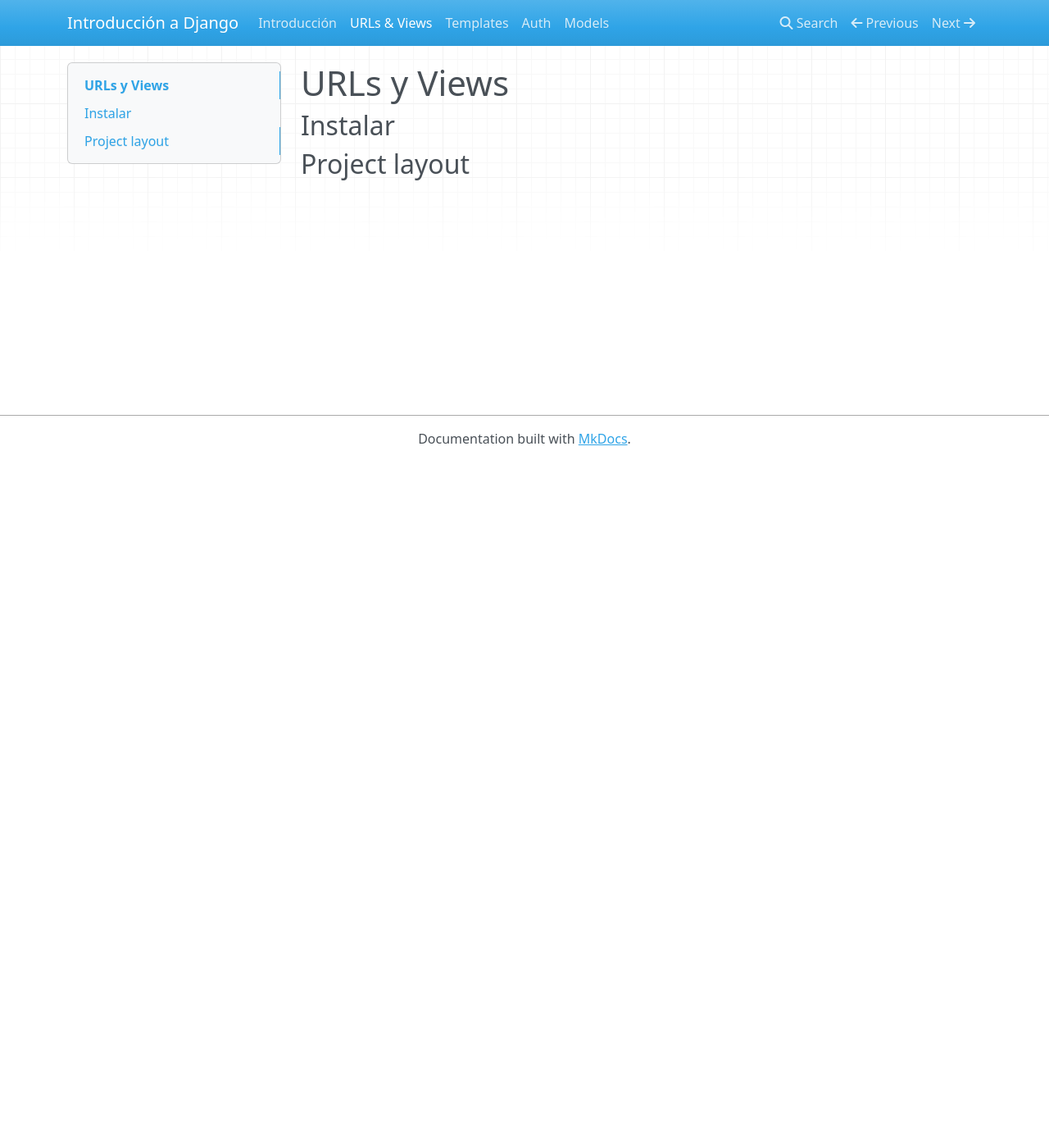
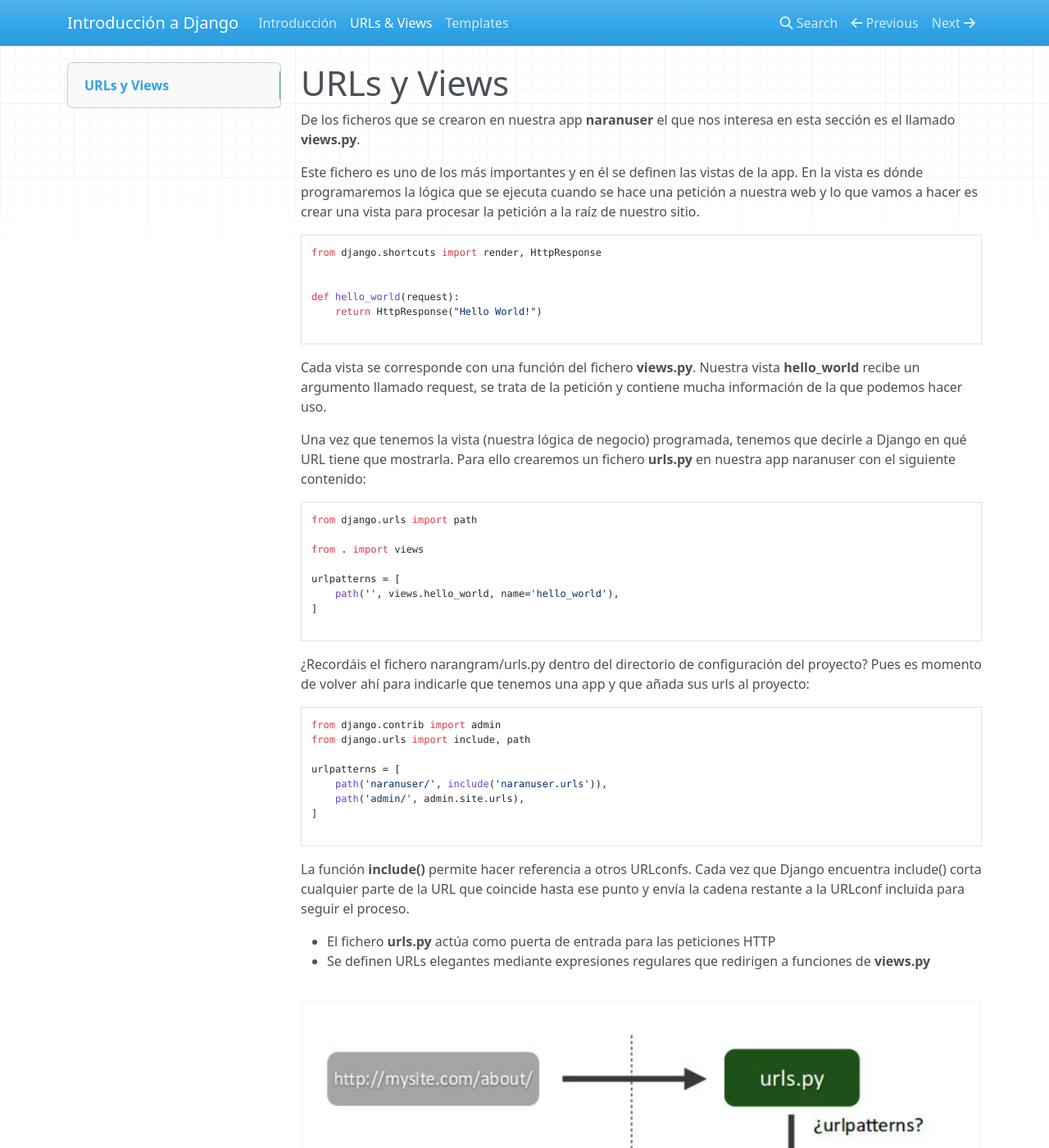
Before and after one commit to jmrivas86/introduccion-a-django, an MkDocs documentation site: the page built from doc/docs/urls_views.md, in a window 1280 px wide and 1400 px high. Shown: the whole window at 82% size. Built offline with MkDocs 1.6.1, drawn with Linux system fonts in a browser that asks for light colours; nearby versions of some CDN libraries; some of the changed text lies outside the part shown.

Commit message:
Intro, create project, create app, new views and urls

````diff
--- a/doc/docs/auth.md
+++ b/doc/docs/auth.md
@@ -1,7 +1,3 @@
-# URLs y Views
+# Usuarios en Django
 
 ## Instalar
-
-
-
-## Project layout
--- a/doc/docs/urls_views.md
+++ b/doc/docs/urls_views.md
@@ -1,7 +1,63 @@
 # URLs y Views
 
-## Instalar
+De los ficheros que se crearon en nuestra app **naranuser** el que nos interesa en esta sección es el llamado
+**views.py**.
+
+Este fichero es uno de los más importantes y en él se definen las vistas de la app. En la vista es dónde programaremos
+la lógica que se ejecuta cuando se hace una petición a nuestra web y lo que vamos a hacer es crear una vista
+para procesar la petición a la raíz de nuestro sitio.
+
+```
+from django.shortcuts import render, HttpResponse
 
 
+def hello_world(request):
+    return HttpResponse("Hello World!")
 
-## Project layout
+```
+
+Cada vista se corresponde con una función del fichero **views.py**.
+Nuestra vista __hello_world__ recibe un argumento llamado request, se trata de la petición y  contiene mucha información
+de la que podemos hacer uso.
+
+Una vez que tenemos la vista (nuestra lógica de negocio) programada, tenemos que decirle a Django en qué URL
+tiene que mostrarla. Para ello crearemos un fichero **urls.py** en nuestra app naranuser con el siguiente contenido:
+
+```
+from django.urls import path
+
+from . import views
+
+urlpatterns = [
+    path('', views.hello_world, name='hello_world'),
+]
+
+```
+
+¿Recordáis el fichero narangram/urls.py dentro del directorio de configuración del proyecto? Pues es momento de
+volver ahí para indicarle que tenemos una app y que añada sus urls al proyecto:
+
+```
+from django.contrib import admin
+from django.urls import include, path
+
+urlpatterns = [
+    path('naranuser/', include('naranuser.urls')),
+    path('admin/', admin.site.urls),
+]
+
+```
+
+La función **include()** permite hacer referencia a otros URLconfs. Cada vez que Django encuentra include() corta cualquier
+parte de la URL que coincide hasta ese punto y envía la cadena restante a la URLconf incluida para seguir el proceso.
+
+
+- El fichero **urls.py** actúa como puerta de entrada para las peticiones HTTP
+- Se definen URLs elegantes mediante expresiones regulares que redirigen a funciones de **views.py**
+
+![urls](imgs/url_view1.png "urls1")
+
+- La función de **views.py** recibe como parámetros un objeto **HttpRequest** y todos los parámetros de la URL
+capturados, teniendo que devolver siempre un objeto **HttpResponse**.
+
+![httprequst](imgs/url_view2.png "HttpRequest y HttpResponse")
--- a/doc/mkdocs.yml
+++ b/doc/mkdocs.yml
@@ -3,5 +3,5 @@ nav:
     - Introducción: index.md
     - URLs & Views: urls_views.md
     - Templates: templates.md
-    - Auth: auth.md
-    - Models: models.md
+    # - Auth: auth.md
+    # - Models: models.md
````
Also changed, not shown: doc/docs/index.md (+29 -0 lines), doc/docs/imgs/app.png (added), doc/docs/imgs/url_view1.png (added), doc/docs/imgs/url_view2.png (added), 9 other files.
